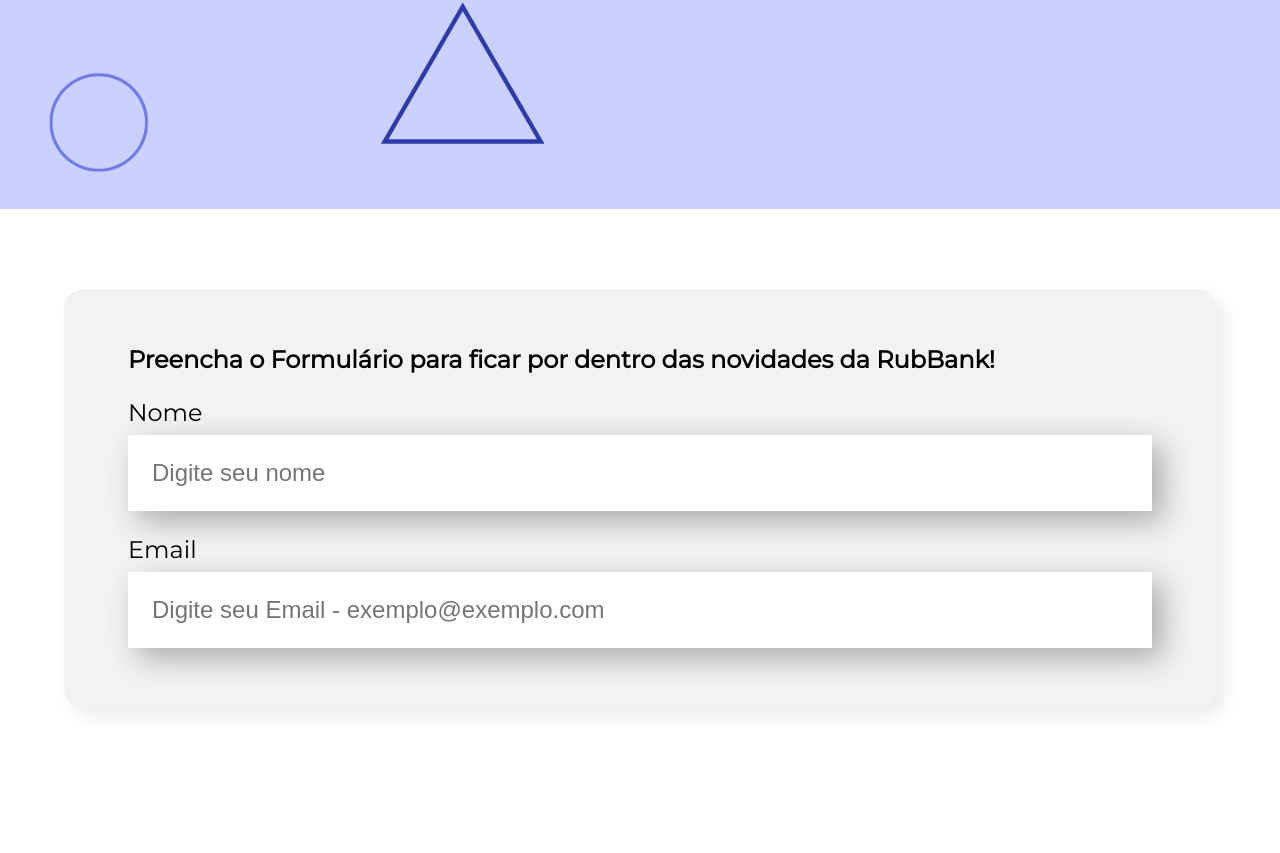
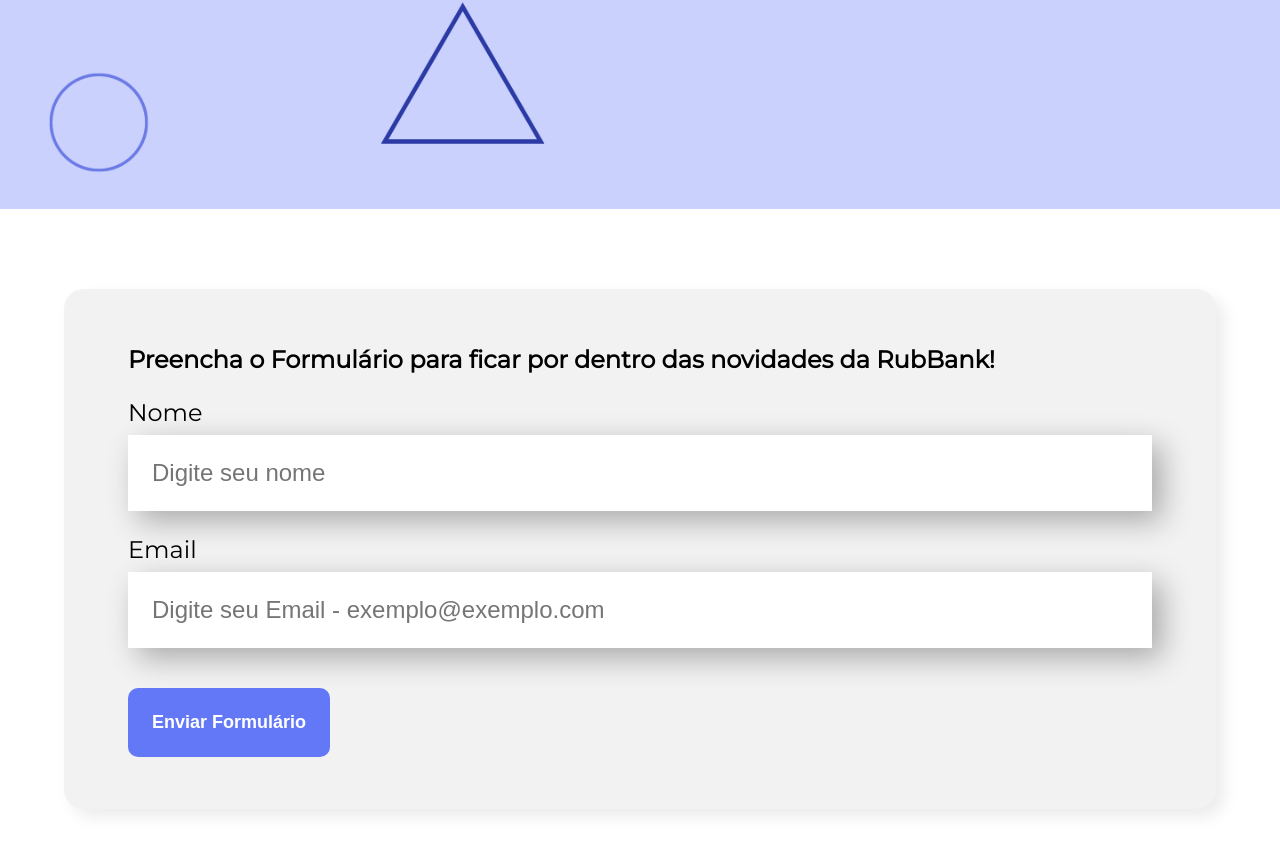
Before and after one commit to marcusvramos/landing-page-rubbank, a React (Create React App) app: page / in a window 1280 px wide. Shown: the part 289-1142 px from the top of the page. Before the commit the page ends 1077 px from the top, so only its background shows below. Built offline with nearby package versions, Linux system fonts and the light colour scheme.

Commit message:
Atualizando Form

```diff
--- /dev/null
+++ b/src/componentes/Botao/Botao.css
@@ -0,0 +1,15 @@
+.botao{
+    background-color: #6278f7;
+    border-radius: 10px;
+    border: none;
+    font-weight: 700;
+    font-size: 18px;
+    padding: 24px;
+    margin : 16px 0px;
+    color: #FFF;
+    cursor: pointer
+}
+
+.botao:hover{
+    color: #95ffd4
+}
--- /dev/null
+++ b/src/componentes/Botao/index.jsx
@@ -0,0 +1,10 @@
+import './Botao.css'
+const Botao = (props) => {
+    return (
+        <button className='botao'>
+            {props.children}
+        </button>
+    )
+}
+
+export default Botao
--- a/src/componentes/Formulario/index.js
+++ b/src/componentes/Formulario/index.js
@@ -1,3 +1,4 @@
+import Botao from '../Botao'
 import CampoTexto from '../CampoTexto'
 import './Formulario.css'
 
@@ -11,7 +12,9 @@
             <h2>Preencha o Formulário para ficar por dentro das novidades da RubBank!</h2>
                 <CampoTexto label="Nome" placeholder="Digite seu nome"/>
                 <CampoTexto label="Email" placeholder="Digite seu Email - exemplo@exemplo.com"/>
-
+                 <Botao texto="Enviar Formulário">
+                    Enviar Formulário
+                </Botao>
             </form>
         </section>
     )
```
Also changed, not shown: src/App.jsx (line endings or trailing spaces).
